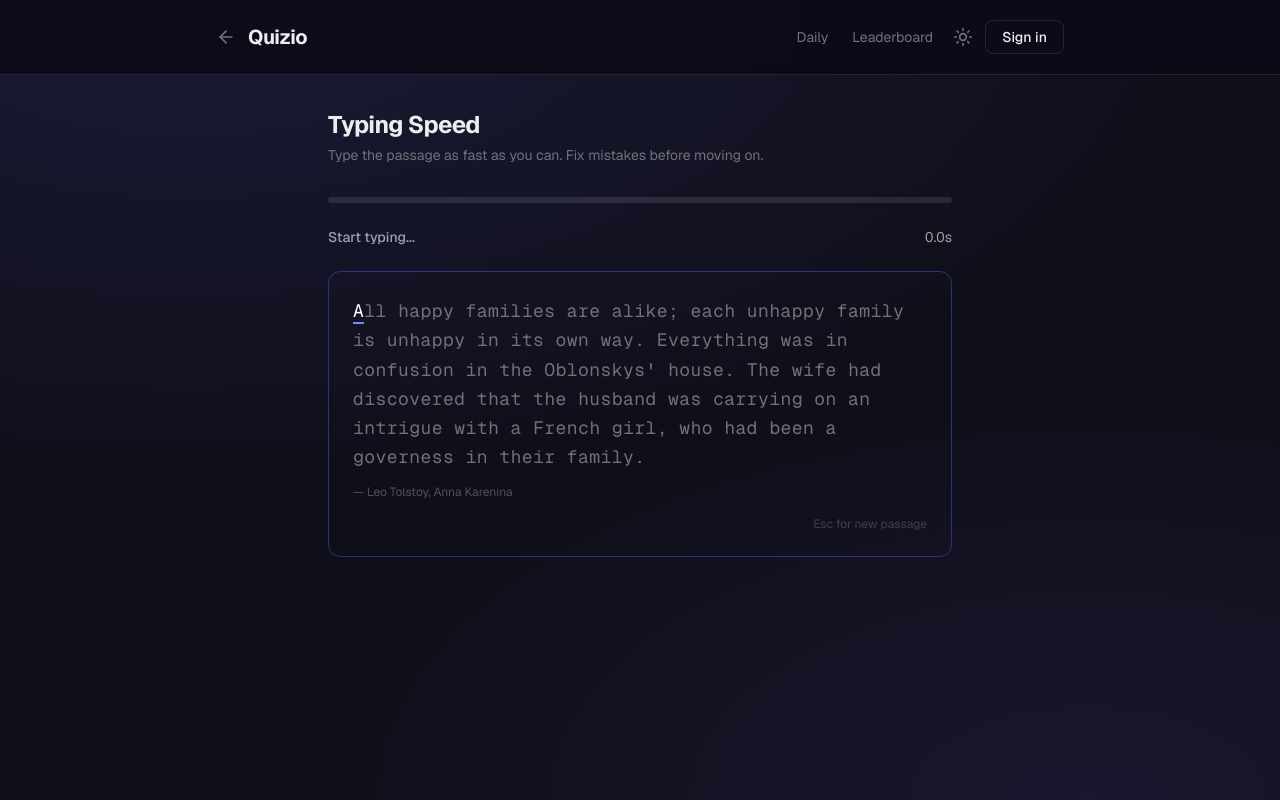
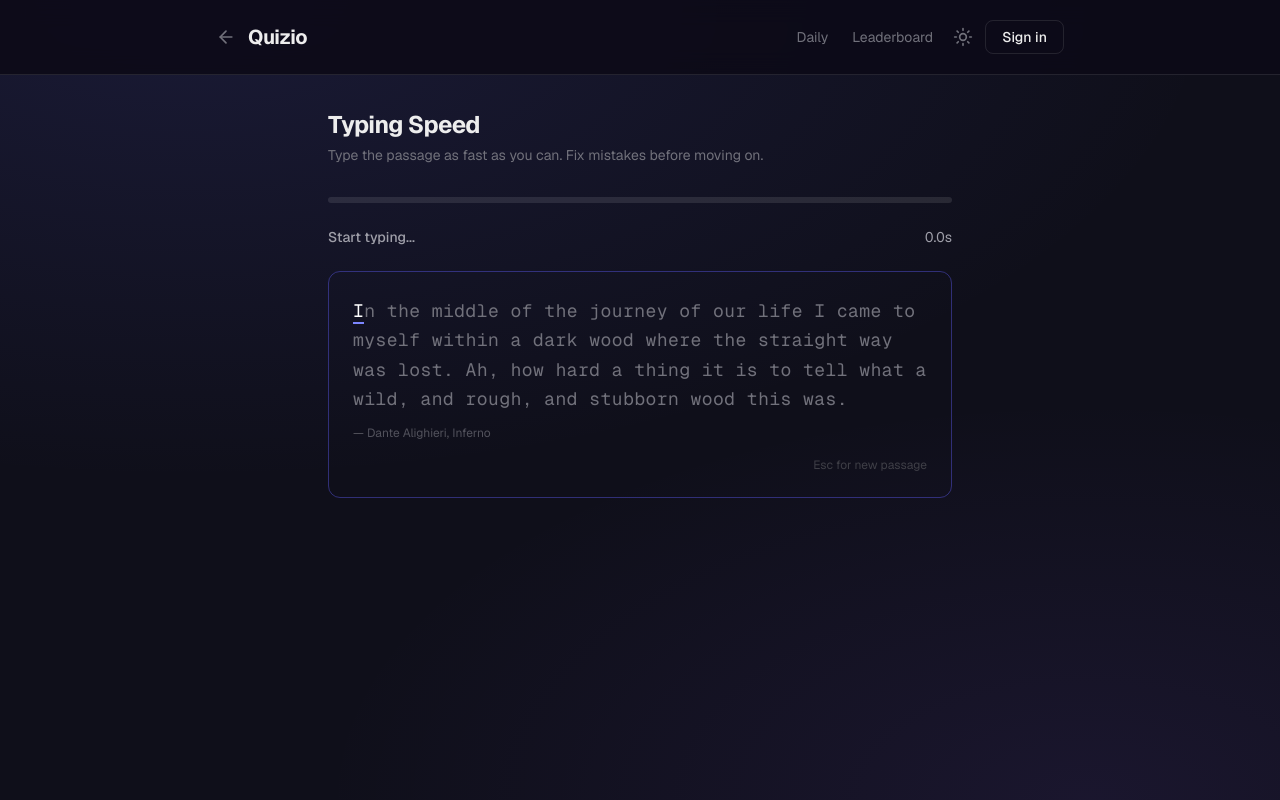
Before and after one commit to Philippe1179/Quizio, a Next.js app: page /typing in a window 1280 px wide. Built offline with nearby package versions, Linux system fonts and the light colour scheme; no server answers.

Commit message:
fix: use shuffle deck for passages to prevent repeats until all 20 are seen

```diff
--- a/src/components/typing/TypingGame.tsx
+++ b/src/components/typing/TypingGame.tsx
@@ -5,13 +5,11 @@ import Link from 'next/link';
 import { useAuth } from '@/context/AuthContext';
 import { saveTypingScore } from '@/lib/db';
 import { passages, type Passage } from '@/data/passages';
+import { shuffleArray } from '@/lib/questions';
 
-const HISTORY_SIZE = 5;
-
-function pickPassage(seen: string[]): Passage {
-  const pool = passages.filter((p) => !seen.includes(p.text));
-  const available = pool.length > 0 ? pool : passages;
-  return available[Math.floor(Math.random() * available.length)];
+function buildDeck(excludeText?: string): Passage[] {
+  const pool = excludeText ? passages.filter((p) => p.text !== excludeText) : passages;
+  return shuffleArray([...pool]);
 }
 
 function formatTime(s: number): string {
@@ -24,9 +22,12 @@ export default function TypingGame() {
   const scoreSaved = useRef(false);
   const typedRef = useRef('');
   const inputRef = useRef<HTMLInputElement>(null);
-  const seenRef = useRef<string[]>([]);
+  const deckRef = useRef<Passage[]>([]);
 
-  const [passage, setPassage] = useState<Passage>(() => pickPassage([]));
+  const [passage, setPassage] = useState<Passage>(() => {
+    deckRef.current = buildDeck();
+    return deckRef.current.pop()!;
+  });
   const [typed, setTyped] = useState('');
   const [errorCount, setErrorCount] = useState(0);
   const [startTime, setStartTime] = useState<number | null>(null);
@@ -35,9 +36,6 @@ export default function TypingGame() {
   const [errorFlash, setErrorFlash] = useState(false);
   const [focused, setFocused] = useState(false);
 
-  useEffect(() => {
-    seenRef.current = [passage.text, ...seenRef.current].slice(0, HISTORY_SIZE);
-  }, [passage.text]);
 
   const done = endTime !== null;
   const elapsedSeconds = done
@@ -67,6 +65,13 @@ export default function TypingGame() {
     inputRef.current?.focus();
   }, []);
 
+  function nextPassage(currentText?: string): Passage {
+    if (deckRef.current.length === 0) {
+      deckRef.current = buildDeck(currentText);
+    }
+    return deckRef.current.pop()!;
+  }
+
   // Esc = new passage from anywhere on the page
   useEffect(() => {
     function onKeyDown(e: KeyboardEvent) {
@@ -74,7 +79,7 @@ export default function TypingGame() {
       e.preventDefault();
       scoreSaved.current = false;
       typedRef.current = '';
-      setPassage(pickPassage(seenRef.current));
+      setPassage(nextPassage());
       setTyped('');
       setErrorCount(0);
       setStartTime(null);
@@ -119,7 +124,7 @@ export default function TypingGame() {
   function reset(newPassage?: Passage) {
     scoreSaved.current = false;
     typedRef.current = '';
-    setPassage(newPassage ?? pickPassage(seenRef.current));
+    setPassage(newPassage ?? nextPassage());
     setTyped('');
     setErrorCount(0);
     setStartTime(null);
```
